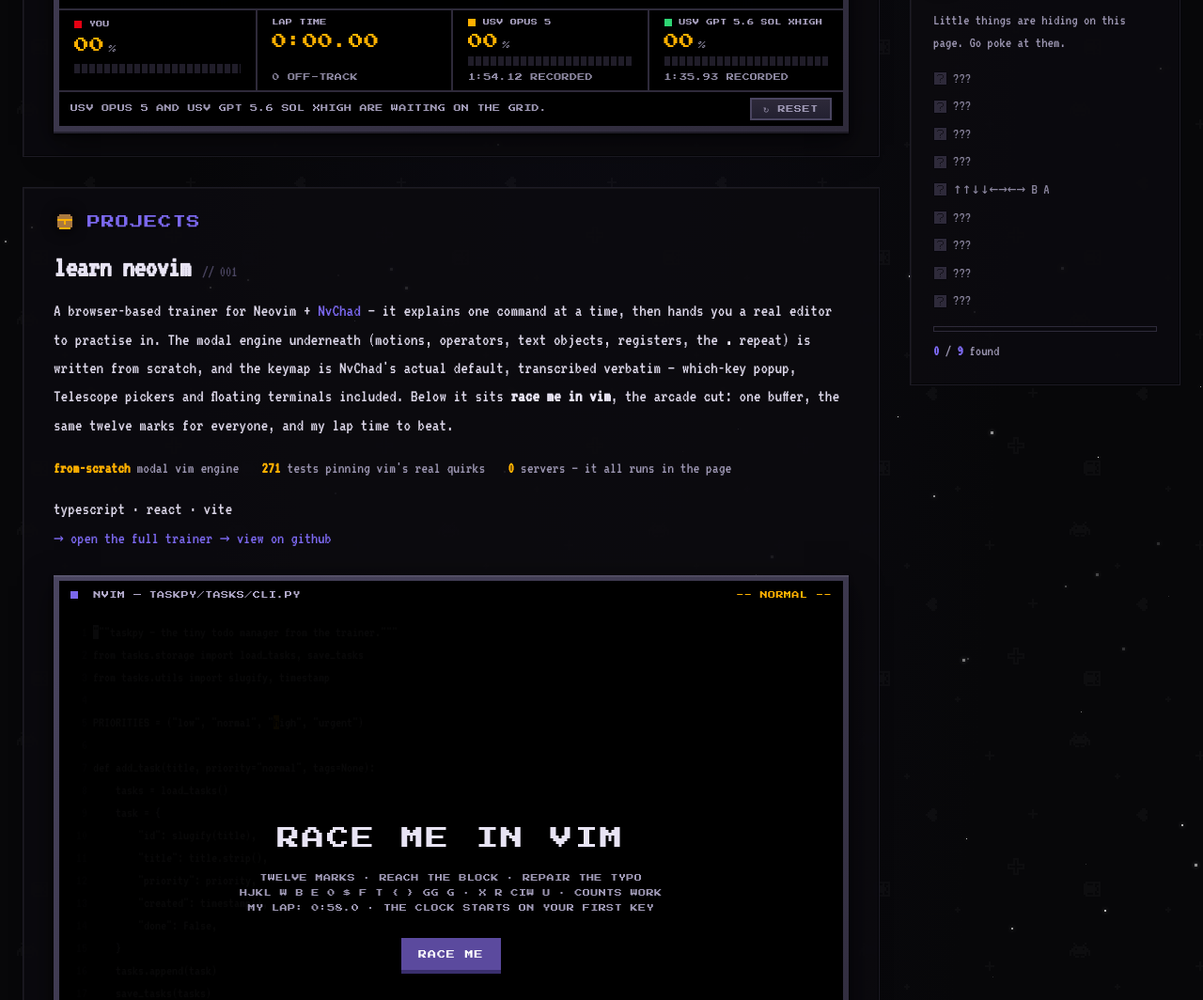
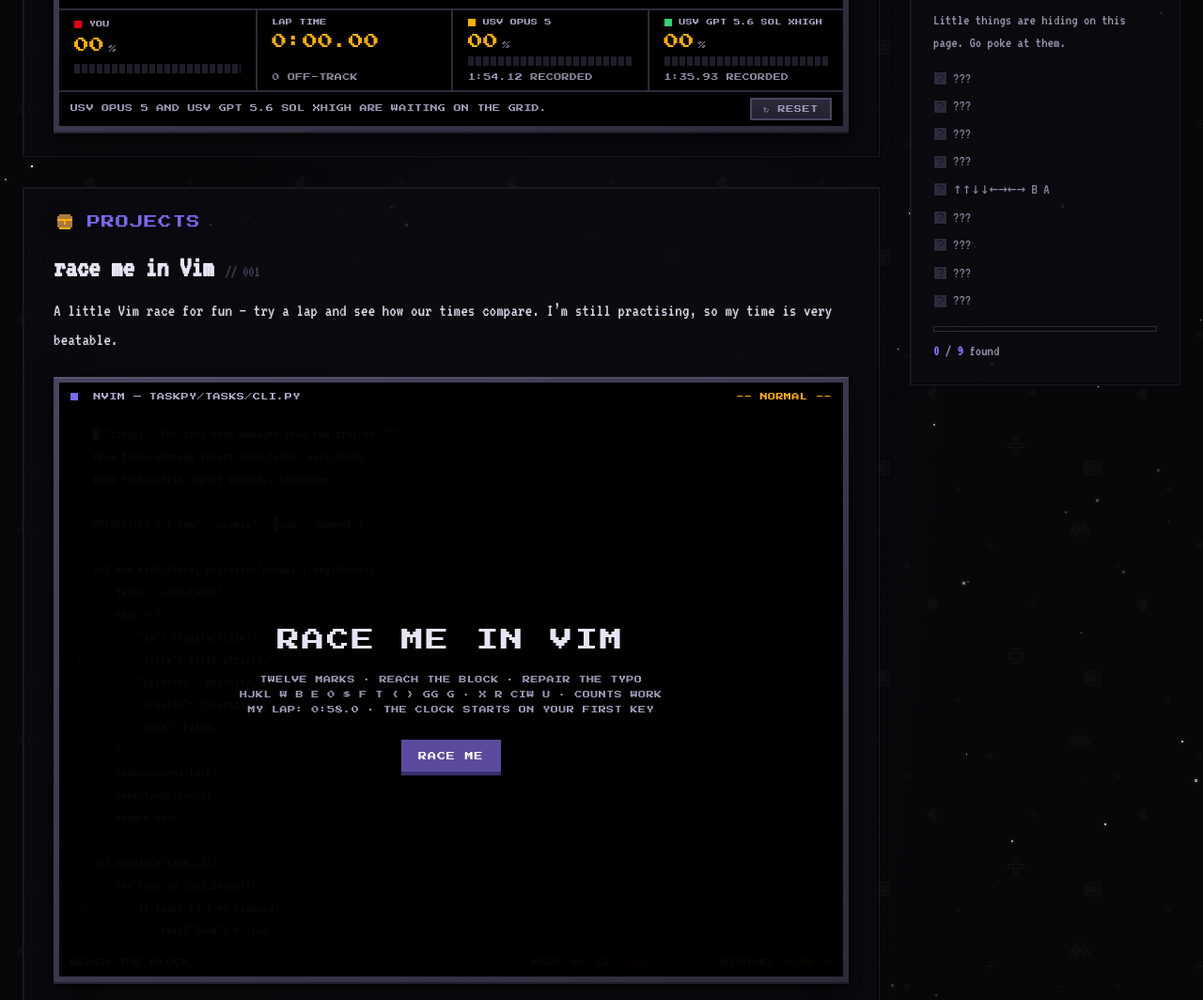
Before and after one commit to MichaelZhou05/michaelzhou05.github.io, a website with bundled scripts: page index.html in a window 1280 px wide. Shown: the part 1475-2539 px from the top of the page at 94% size. Built offline with nearby package versions, Linux system fonts and the light colour scheme; animation ran at ten frames a second; a web font is replaced by a local one.

Commit message:
changed wording

```diff
--- a/index.html
+++ b/index.html
@@ -173,24 +173,10 @@
 
           <article class="work work-feature">
             <div class="work-body">
-              <h3>learn neovim <span class="work-num">// 001</span></h3>
+              <h3>race me in Vim <span class="work-num">// 001</span></h3>
               <p>
-                A browser-based trainer for Neovim + <a href="https://nvchad.com" target="_blank" rel="noreferrer">NvChad</a> —
-                it explains one command at a time, then hands you a real editor to practise in. The modal engine
-                underneath (motions, operators, text objects, registers, the <b>.</b> repeat) is written from
-                scratch, and the keymap is NvChad's actual default, transcribed verbatim — which-key popup,
-                Telescope pickers and floating terminals included. Below it sits <b>race me in vim</b>, the
-                arcade cut: one buffer, the same twelve marks for everyone, and my lap time to beat.
-              </p>
-              <p class="work-stats">
-                <span><b>from-scratch</b> modal vim engine</span>
-                <span><b>271</b> tests pinning vim's real quirks</span>
-                <span><b>0</b> servers &mdash; it all runs in the page</span>
-              </p>
-              <p class="log-tech">typescript &middot; react &middot; vite</p>
-              <p>
-                <a class="arrow-link" href="https://michaelzhou05.github.io/learnNvim/" target="_blank" rel="noreferrer">&rarr; open the full trainer</a>
-                <a class="arrow-link" href="https://github.com/MichaelZhou05/learnNvim" target="_blank" rel="noreferrer">&rarr; view on github</a>
+                A little Vim race for fun — try a lap and see how our times compare.
+                I’m still practising, so my time is very beatable.
               </p>
             </div>
             <!--
```
